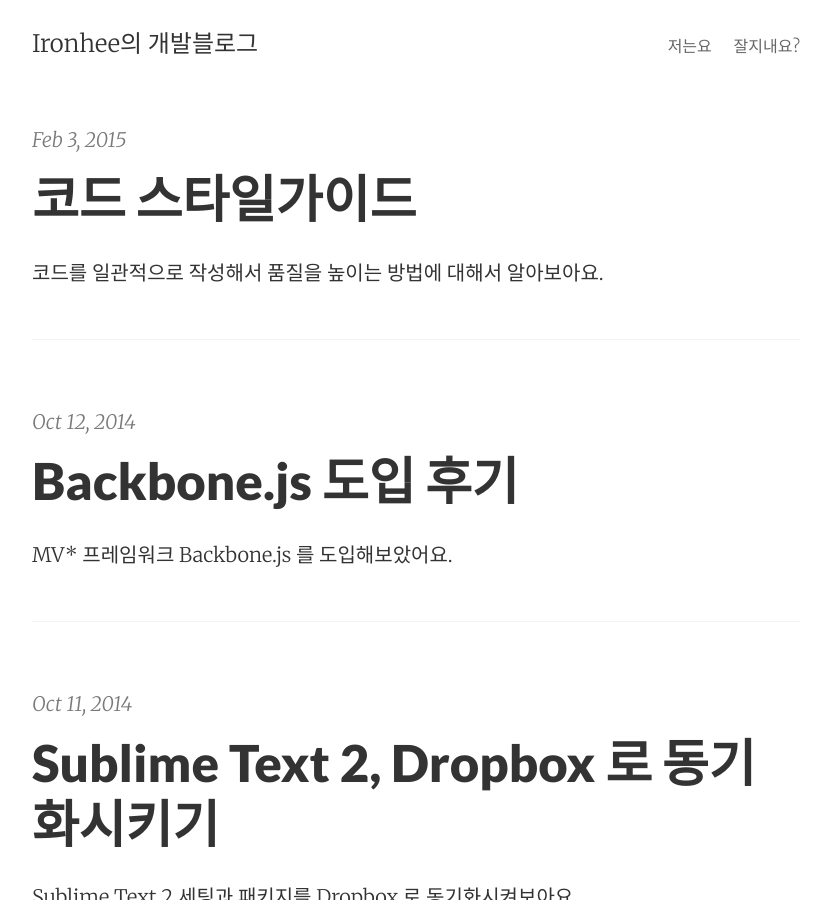
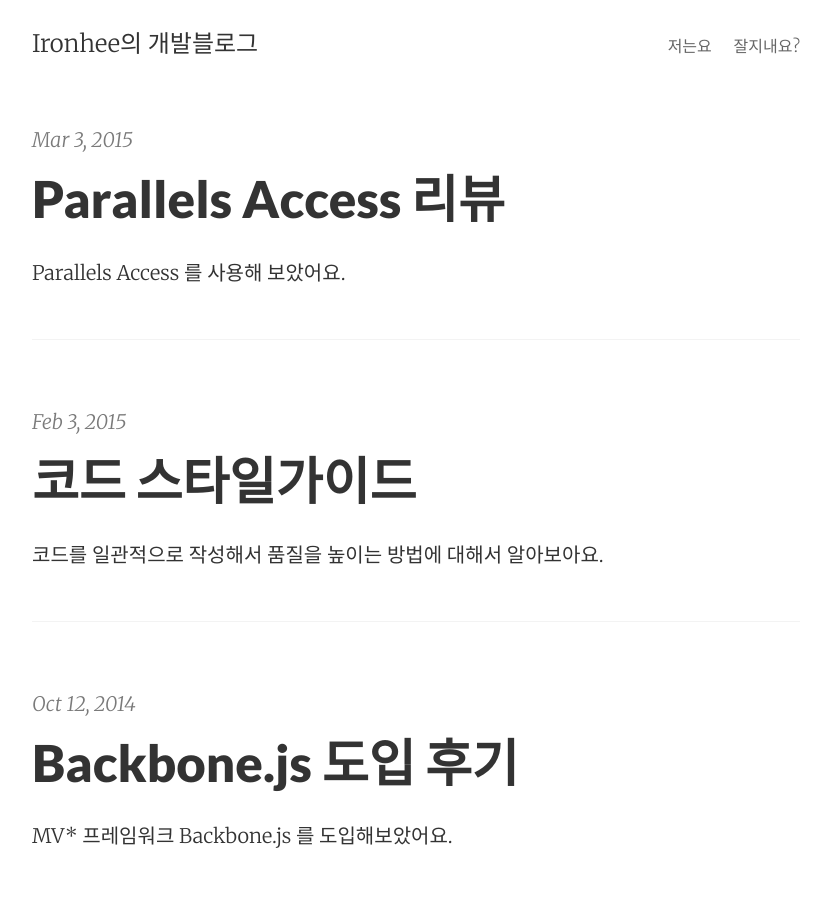
Before and after one commit to ironhee/ironhee.github.io, a Jekyll site: the page built from index.html, in a window 1280 px wide and 900 px high. Shown: the whole window, without its empty margins (224-1055 px from the left). Built offline with Jekyll 4.4.1, drawn with Linux system fonts in a browser that asks for light colours; the list of posts is cut into pages by our own code; some of the changed lines change nothing that is shown.

Commit message:
parallels review

```diff
--- a/_posts/2014-09-30-start.markdown
+++ b/_posts/2014-09-30-start.markdown
@@ -5,4 +5,5 @@
 summary: Ironhee의 개발블로그를 시작해요!
 categories:
 ---
+
 Ironhee의 개발블로그. 시작해요!
--- a/_posts/2014-10-10-mac-python-environment.markdown
+++ b/_posts/2014-10-10-mac-python-environment.markdown
@@ -5,6 +5,7 @@
 summary: HomeBrew 를 써서 Mac에 Python2.7 개발환경을 만들어보아요
 categories: Mac Python Environment
 ---
+
 1. 기존 Mac에 내장된 Python2.7 버전을 제거해요.
 
 {% highlight bash %}
--- a/_posts/2014-10-12-migrate-to-backbone.markdown
+++ b/_posts/2014-10-12-migrate-to-backbone.markdown
@@ -5,6 +5,7 @@
 summary: MV* 프레임워크 Backbone.js 를 도입해보았어요.
 categories: Backbone
 ---
+
 ##Backbone.js 쓰게 된 이유
 
 <div style="text-align: center">
--- /dev/null
+++ b/_posts/2015-03-03-parallels-access-review.markdown
@@ -0,0 +1,44 @@
+---
+layout: post
+title: Parallels Access 리뷰
+date: 2015-03-03 10:03:03
+summary: Parallels Access 를 사용해 보았어요.
+categories: Tool
+---
+
+# Parallels Access?
+
+맥을 원격에서 아이폰, 아이패드 등의 모바일 기기나 PC에서 원격으로 연결할 수 있게 해주는 툴이에요!
+
+## 다른 툴과의 차이점
+
+원격으로 맥을 연결해 조작하는 툴은 많지만 Parallels Access는 모바일 친화적인 인터페이스를
+제공해 주는 장점이 있어요.
+
+최적화가 잘 되어있는지 속도가 생각보다 잘 나와서 원격에서 간단한 코드 작성정도는 가능하더라구요.
+
+## 기능
+
+<iframe width="560" height="315" src="https://www.youtube.com/embed/28ZeHln9O9I" frameborder="0" allowfullscreen></iframe>
+
+위의 동영상에서 볼 수 있듯이 다양한 모바일 친화적인 제스쳐를 지원하고,
+멀티태스킹바, 포인터 설정 등 여러가지 편리한 방법으로 맥의 기능들을
+모바일에서 쉽게 사용할 수 있어요.
+
+## 아이패드로 연결후 기능들
+
+<img src="{{ "/image/pararells1.png" | prepend: site.baseurl }}" alt="">
+
+앱들도 편리한 방식으로 사용이 가능하구요
+
+<img src="{{ "/image/pararells2.png" | prepend: site.baseurl }}" alt="">
+
+멀티 태스킹바가 편리해요!
+
+<img src="{{ "/image/pararells3.png" | prepend: site.baseurl }}" alt="">
+
+Sublime Text 도 잘 열리고 이미지 파일도 빠르게 볼 수 있어요!
+
+<img src="{{ "/image/pararells5.png" | prepend: site.baseurl }}" alt="">
+
+여러가지 기능들을 지원해요
```
Also changed, not shown: image/pararells2.png (added), image/pararells3.png (added), image/pararells4.png (added), image/pararells5.png (added), 1 other file.
